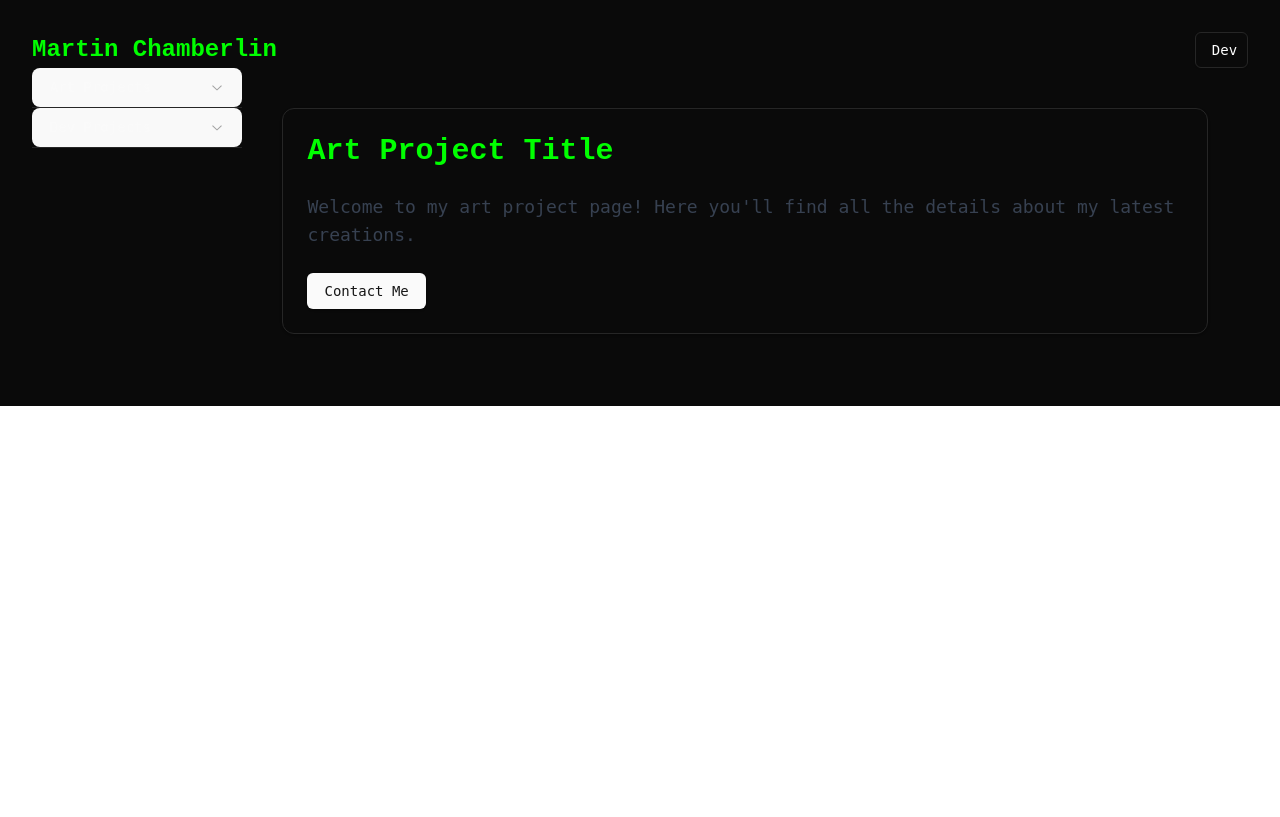
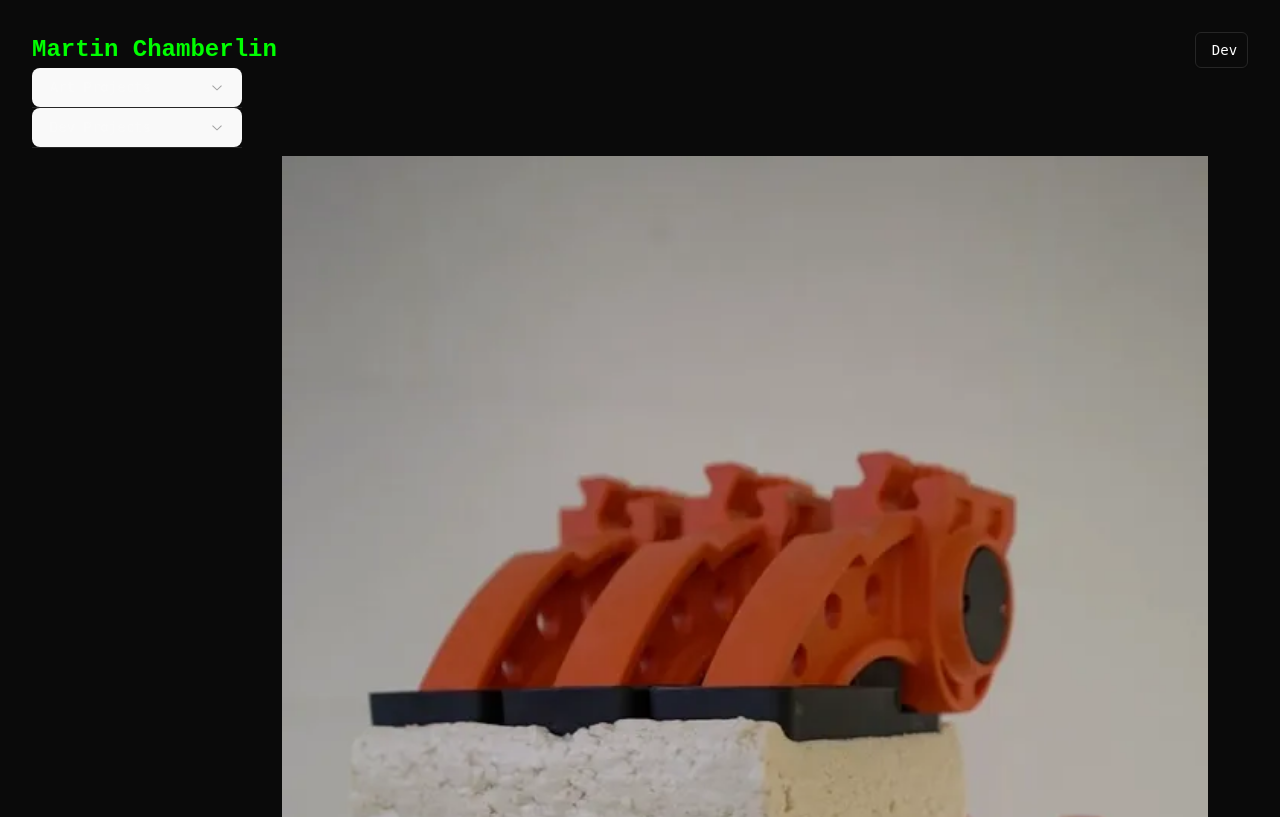
Before and after one commit to martincham/martincham.github.io, a React (Vite) app: page /tofu in a window 1280 px wide. Shown: the top 817 px of the page. Built offline with nearby package versions, Linux system fonts and the light colour scheme; what tailwind-hamburgers would draw is missing.

Commit message:
change to webp

```diff
--- a/src/pages/art/BallForBouncing.tsx
+++ b/src/pages/art/BallForBouncing.tsx
@@ -1,33 +1,19 @@
 import React from "react";
-import {
-  Card,
-  CardHeader,
-  CardContent,
-  CardFooter,
-} from "@/components/ui/card";
-import { Button } from "@/components/ui/button";
+
 import { Separator } from "@/components/ui/separator";
 
 const BallForBouncing: React.FC = () => {
   return (
     <div className="container mx-auto p-6">
-      <Card>
-        <CardHeader>
-          <h1 className="text-3xl font-bold">Art Project Title</h1>
-        </CardHeader>
-        <CardContent>
-          <p className="text-lg text-gray-700">
-            Welcome to my art project page! Here you'll find all the details
-            about my latest creations.
-          </p>
-          {/* You can add more content here, like images or galleries */}
-        </CardContent>
-        <CardFooter>
-          <Button onClick={() => alert("Contact form coming soon!")}>
-            Contact Me
-          </Button>
-        </CardFooter>
-      </Card>
+      <section className="container mx-auto py-12">
+        <img
+          src="/HQPictures/Basketball/basketball.webp"
+          alt="Ball for Bouncing"
+          className="w-full h-full"
+        />
+        <Separator className="my-4" />
+        <a>Ball for Bouncing. 2021. Basketball and springs.</a>
+      </section>
     </div>
   );
 };
--- a/src/pages/art/Hubris.tsx
+++ b/src/pages/art/Hubris.tsx
@@ -6,7 +6,7 @@ const Hubris: React.FC = () => {
     <div className="container mx-auto p-6">
       <section className="container mx-auto py-12">
         <img
-          src="/HQPictures/Hubris/hubrisBlur.JPG"
+          src="/HQPictures/Hubris/hubrisBlur.webp"
           alt="Hubris"
           className="w-full h-full"
         />
--- a/src/pages/art/Penance.tsx
+++ b/src/pages/art/Penance.tsx
@@ -6,7 +6,7 @@ const Penance: React.FC = () => {
     <div className="container mx-auto p-6">
       <section className="container mx-auto py-12">
         <img
-          src="/HQPictures/Penance/rockBoxEdited.jpg"
+          src="/HQPictures/Penance/rockBoxEdited.webp"
           alt="Penance"
           className="w-full h-full"
         />
--- a/src/pages/art/Tofu.tsx
+++ b/src/pages/art/Tofu.tsx
@@ -1,33 +1,19 @@
 import React from "react";
-import {
-  Card,
-  CardHeader,
-  CardContent,
-  CardFooter,
-} from "@/components/ui/card";
-import { Button } from "@/components/ui/button";
+
 import { Separator } from "@/components/ui/separator";
 
 const Tofu: React.FC = () => {
   return (
     <div className="container mx-auto p-6">
-      <Card>
-        <CardHeader>
-          <h1 className="text-3xl font-bold">Art Project Title</h1>
-        </CardHeader>
-        <CardContent>
-          <p className="text-lg text-gray-700">
-            Welcome to my art project page! Here you'll find all the details
-            about my latest creations.
-          </p>
-          {/* You can add more content here, like images or galleries */}
-        </CardContent>
-        <CardFooter>
-          <Button onClick={() => alert("Contact form coming soon!")}>
-            Contact Me
-          </Button>
-        </CardFooter>
-      </Card>
+      <section className="container mx-auto py-12">
+        <img
+          src="/HQPictures/Tofu/tofuDrip.webp"
+          alt="Tofu"
+          className="w-full h-full"
+        />
+        <Separator className="my-4" />
+        <a>Tofu. 2021. Mixed media.</a>
+      </section>
     </div>
   );
 };
```
